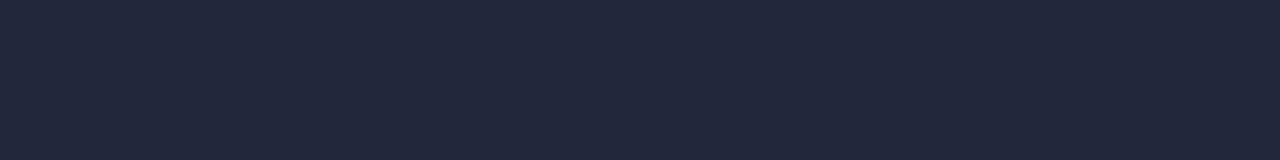
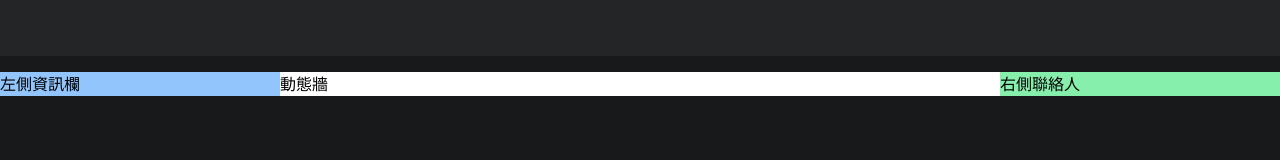
Before and after one commit to naluwan/taillwind_facebook_ui, a website built with webpack: page src/index.html in a window 1280 px wide. Shown: the top 160 px of the page. Built offline with nearby package versions, Linux system fonts and the light colour scheme.

Commit message:
feat: add layout

```diff
--- a/src/index.html
+++ b/src/index.html
@@ -4,9 +4,28 @@
     <meta charset="UTF-8" />
     <meta http-equiv="X-UA-Compatible" content="IE=edge" />
     <meta name="viewport" content="width=device-width, initial-scale=1.0" />
-    <title>Tailwind webpack basic</title>
+    <title>Facebook</title>
   </head>
-  <body class="bg-gray-800">
+  <body class="bg-fb-bg">
+    <header class="fixed left-0 right-0 top-0 h-[56px] w-full bg-fb-header"></header>
+
+    <main class="flex min-h-[100vh] pt-main-span">
+      <!-- 左側資訊欄 -->
+      <div class="sticky top-main-span hidden h-full w-full max-w-[280px] lg:block">
+        <p class="w-full bg-blue-300">左側資訊欄</p>
+      </div>
+
+      <!-- 動態牆 -->
+      <div class="mx-auto h-[200vh] w-full max-w-[720px]">
+        <p class="w-full bg-white">動態牆</p>
+      </div>
+
+      <!-- 右側聯絡人 -->
+      <div class="sticky top-main-span hidden h-full w-full max-w-[280px] lg:block">
+        <p class="w-full bg-green-300">右側聯絡人</p>
+      </div>
+    </main>
+
     <script src="./index.js"></script>
   </body>
 </html>
--- a/tailwind.config.js
+++ b/tailwind.config.js
@@ -3,6 +3,9 @@ module.exports = {
   darkMode: 'class', // or 'media' or 'class'
   theme: {
     extend: {
+      spacing: {
+        'main-span': '72px'
+      },
       colors: {
         'fb-bg': '#18191a',
         'fb-header': '#242526',
```
